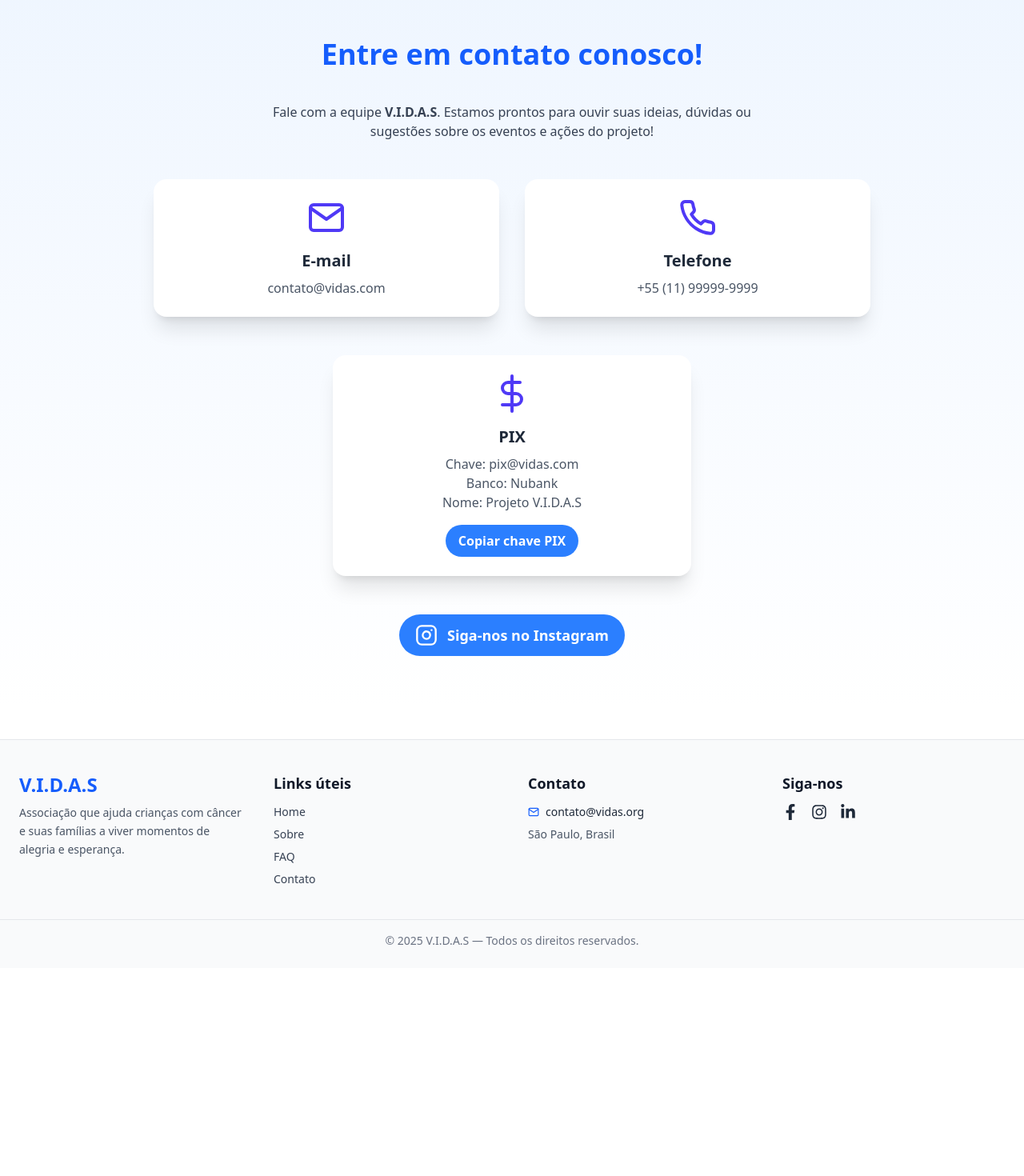
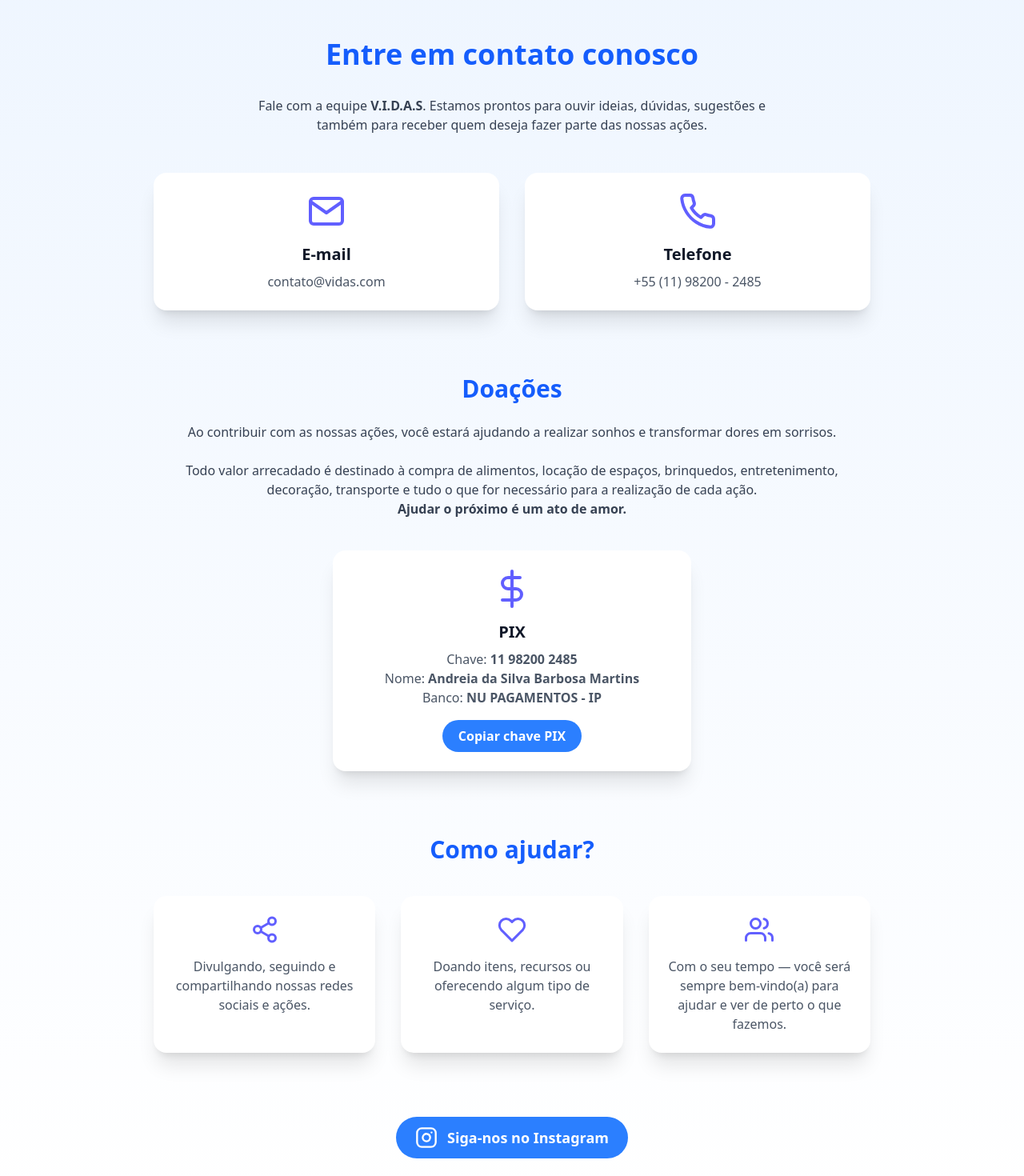
Before and after one commit to thubrito/Vidas, a React (Vite) app: page /contato in a window 1280 px wide. Shown: the part 80-1550 px from the top of the page at 80% size. Before the commit the page ends 1290 px from the top, so only its background shows below. Built offline with nearby package versions, Linux system fonts and the light colour scheme.

Commit message:
atualizando a página de Contato com novos ícones, informações de contato e seções sobre doações e como ajudar

```diff
--- a/src/pages/Contact.tsx
+++ b/src/pages/Contact.tsx
@@ -1,5 +1,13 @@
 // pages/contact.tsx
-import { FiMail, FiPhone, FiInstagram, FiDollarSign } from "react-icons/fi";
+import {
+  FiMail,
+  FiPhone,
+  FiInstagram,
+  FiDollarSign,
+  FiHeart,
+  FiUsers,
+  FiShare2,
+} from "react-icons/fi";
 import { useTheme } from "../context/useTheme";
 
 export default function Contact() {
@@ -13,12 +21,13 @@
           : "bg-linear-to-b from-blue-50 to-white text-gray-900"
       }`}
     >
+      {/* TÍTULO */}
       <h1
-        className={`text-4xl font-bold mb-10 transition-colors duration-500 ${
-          isDark ? "text-indigo-600" : "text-blue-600"
+        className={`text-4xl font-bold mb-8 transition-colors duration-500 ${
+          isDark ? "text-indigo-500" : "text-blue-600"
         }`}
       >
-        Entre em contato conosco!
+        Entre em contato conosco
       </h1>
 
       <p
@@ -27,79 +36,92 @@
         }`}
       >
         Fale com a equipe <strong>V.I.D.A.S</strong>. Estamos prontos para ouvir
-        suas ideias, dúvidas ou sugestões sobre os eventos e ações do projeto!
+        ideias, dúvidas, sugestões e também para receber quem deseja fazer parte
+        das nossas ações.
       </p>
 
-      {/* Email e Telefone */}
+      {/* EMAIL E TELEFONE */}
       <div className="grid md:grid-cols-2 gap-8 max-w-4xl mx-auto">
-        {/* Email */}
         <div
-          className={`shadow-xl rounded-2xl p-6 hover:scale-105 transition-transform duration-500 ${
+          className={`shadow-xl rounded-2xl p-6 transition-transform duration-500 hover:scale-105 ${
             isDark ? "bg-[#2A2A2A]" : "bg-white"
           }`}
         >
-          <FiMail className="text-5xl text-indigo-600 mx-auto mb-4" />
-          <h3
-            className={`text-xl font-semibold mb-2 transition-colors duration-500 ${
-              isDark ? "text-gray-100" : "text-gray-800"
-            }`}
-          >
-            E-mail
-          </h3>
+          <FiMail className="text-5xl text-indigo-500 mx-auto mb-4" />
+          <h3 className="text-xl font-semibold mb-2">E-mail</h3>
           <p className={`${isDark ? "text-gray-300" : "text-gray-600"}`}>
             contato@vidas.com
           </p>
         </div>
 
-        {/* Telefone */}
         <div
-          className={`shadow-xl rounded-2xl p-6 hover:scale-105 transition-transform duration-500 ${
+          className={`shadow-xl rounded-2xl p-6 transition-transform duration-500 hover:scale-105 ${
             isDark ? "bg-[#2A2A2A]" : "bg-white"
           }`}
         >
-          <FiPhone className="text-5xl text-indigo-600 mx-auto mb-4" />
-          <h3
-            className={`text-xl font-semibold mb-2 transition-colors duration-500 ${
-              isDark ? "text-gray-100" : "text-gray-800"
-            }`}
-          >
-            Telefone
-          </h3>
+          <FiPhone className="text-5xl text-indigo-500 mx-auto mb-4" />
+          <h3 className="text-xl font-semibold mb-2">Telefone</h3>
           <p className={`${isDark ? "text-gray-300" : "text-gray-600"}`}>
-            +55 (11) 99999-9999
+            +55 (11) 98200 - 2485
           </p>
         </div>
       </div>
 
-      {/* PIX abaixo */}
-      <div className="mt-12 flex justify-center">
+      {/* DOAÇÕES */}
+      <div className="mt-20 max-w-4xl mx-auto">
+        <h2
+          className={`text-3xl font-bold mb-6 transition-colors duration-500 ${
+            isDark ? "text-indigo-500" : "text-blue-600"
+          }`}
+        >
+          Doações
+        </h2>
+
+        <p
+          className={`mb-6 transition-colors duration-500 ${
+            isDark ? "text-gray-300" : "text-gray-700"
+          }`}
+        >
+          Ao contribuir com as nossas ações, você estará ajudando a realizar
+          sonhos e transformar dores em sorrisos.
+        </p>
+
+        <p
+          className={`mb-10 transition-colors duration-500 ${
+            isDark ? "text-gray-300" : "text-gray-700"
+          }`}
+        >
+          Todo valor arrecadado é destinado à compra de alimentos, locação de
+          espaços, brinquedos, entretenimento, decoração, transporte e tudo o que
+          for necessário para a realização de cada ação.
+          <br />
+          <strong>Ajudar o próximo é um ato de amor.</strong>
+        </p>
+
+        {/* PIX */}
         <div
-          className={`shadow-xl rounded-2xl p-6 hover:scale-105 transition-transform duration-500 max-w-md w-full ${
+          className={`shadow-xl rounded-2xl p-6 max-w-md mx-auto transition-transform duration-500 hover:scale-105 ${
             isDark ? "bg-[#2A2A2A]" : "bg-white"
           }`}
         >
-          <FiDollarSign className="text-5xl text-indigo-600 mx-auto mb-4" />
-          <h3
-            className={`text-xl font-semibold mb-2 transition-colors duration-500 ${
-              isDark ? "text-gray-100" : "text-gray-800"
-            }`}
-          >
-            PIX
-          </h3>
+          <FiDollarSign className="text-5xl text-indigo-500 mx-auto mb-4" />
+          <h3 className="text-xl font-semibold mb-2">PIX</h3>
 
           <p className={`${isDark ? "text-gray-300" : "text-gray-600"}`}>
-            Chave: pix@vidas.com
-          </p>
-          <p className={`${isDark ? "text-gray-300" : "text-gray-600"}`}>
-            Banco: Nubank
-          </p>
-          <p className={`${isDark ? "text-gray-300" : "text-gray-600"}`}>
-            Nome: Projeto V.I.D.A.S
+            Chave: <strong>11 98200 2485</strong>
+
+          <p className={`${isDark ? "text-gray-300" : "text-gray-600"}`}></p>
+            Nome: <strong>Andreia da Silva Barbosa Martins</strong>
+
+          <p className={`${isDark ? "text-gray-300" : "text-gray-600"}`}></p>
+            Banco: <strong>NU PAGAMENTOS - IP</strong>
           </p>
 
           <button
-            onClick={() => navigator.clipboard.writeText("pix@vidas.com")} /* Alterar com o banco real depois pornecido pelos administradores */
-            className={`mt-4 px-4 py-2 rounded-full font-semibold transition-colors duration-300 hover:scale-105 transform ${
+            onClick={() =>
+              navigator.clipboard.writeText("11982002485")
+            }
+            className={`mt-4 px-5 py-2 rounded-full font-semibold transition-all duration-300 hover:scale-105 ${
               isDark
                 ? "bg-indigo-600 text-white hover:bg-indigo-500"
                 : "bg-blue-500 text-white hover:bg-blue-600"
@@ -110,13 +132,60 @@
         </div>
       </div>
 
-      {/* Instagram com destaque */}
-      <div className="flex justify-center mt-12">
+      {/* COMO AJUDAR */}
+      <div className="mt-20 max-w-4xl mx-auto">
+        <h2
+          className={`text-3xl font-bold mb-10 transition-colors duration-500 ${
+            isDark ? "text-indigo-500" : "text-blue-600"
+          }`}
+        >
+          Como ajudar?
+        </h2>
+
+        <div className="grid md:grid-cols-3 gap-8">
+          <div
+            className={`rounded-2xl p-6 shadow-xl ${
+              isDark ? "bg-[#2A2A2A]" : "bg-white"
+            }`}
+          >
+            <FiShare2 className="text-4xl text-indigo-500 mx-auto mb-4" />
+            <p className={`${isDark ? "text-gray-300" : "text-gray-600"}`}>
+              Divulgando, seguindo e compartilhando nossas redes sociais e ações.
+            </p>
+          </div>
+
+          <div
+            className={`rounded-2xl p-6 shadow-xl ${
+              isDark ? "bg-[#2A2A2A]" : "bg-white"
+            }`}
+          >
+            <FiHeart className="text-4xl text-indigo-500 mx-auto mb-4" />
+            <p className={`${isDark ? "text-gray-300" : "text-gray-600"}`}>
+              Doando itens, recursos ou oferecendo algum tipo de serviço.
+            </p>
+          </div>
+
+          <div
+            className={`rounded-2xl p-6 shadow-xl ${
+              isDark ? "bg-[#2A2A2A]" : "bg-white"
+            }`}
+          >
+            <FiUsers className="text-4xl text-indigo-500 mx-auto mb-4" />
+            <p className={`${isDark ? "text-gray-300" : "text-gray-600"}`}>
+              Com o seu tempo — você será sempre bem-vindo(a) para ajudar e ver
+              de perto o que fazemos.
+            </p>
+          </div>
+        </div>
+      </div>
+
+      {/* INSTAGRAM */}
+      <div className="flex justify-center mt-20">
         <a
-          href="https://www.instagram.com/"
+          href="https://www.instagram.com/_v.i.d.a.s_/"
           target="_blank"
           rel="noreferrer"
-          className={`flex items-center gap-3 px-5 py-3 rounded-full transition-all duration-500 transform hover:scale-105 ${
+          className={`flex items-center gap-3 px-6 py-3 rounded-full transition-all duration-500 hover:scale-105 ${
             isDark
               ? "bg-indigo-600 text-white hover:bg-indigo-500"
               : "bg-blue-500 text-white hover:bg-blue-600"
```
